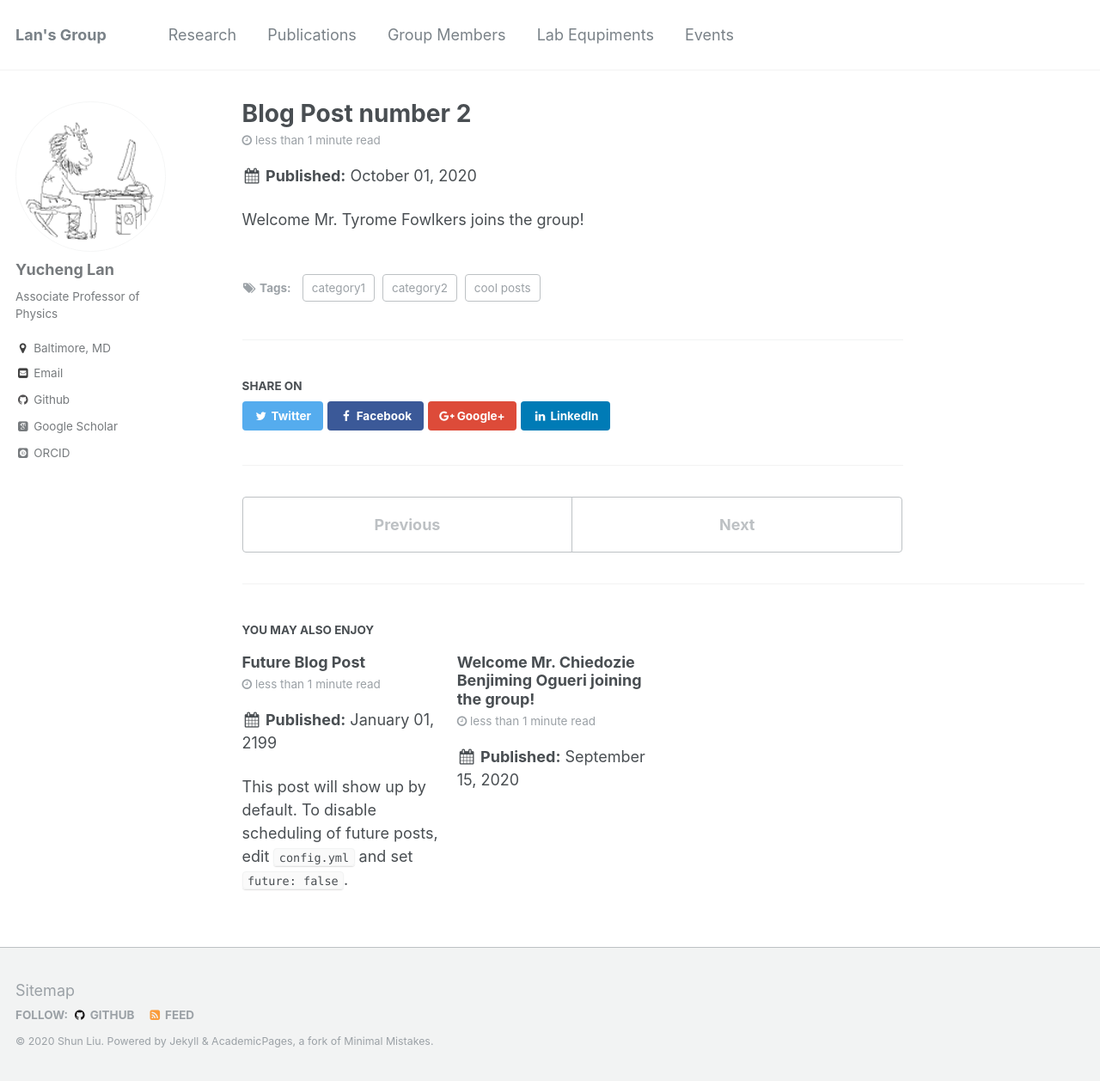
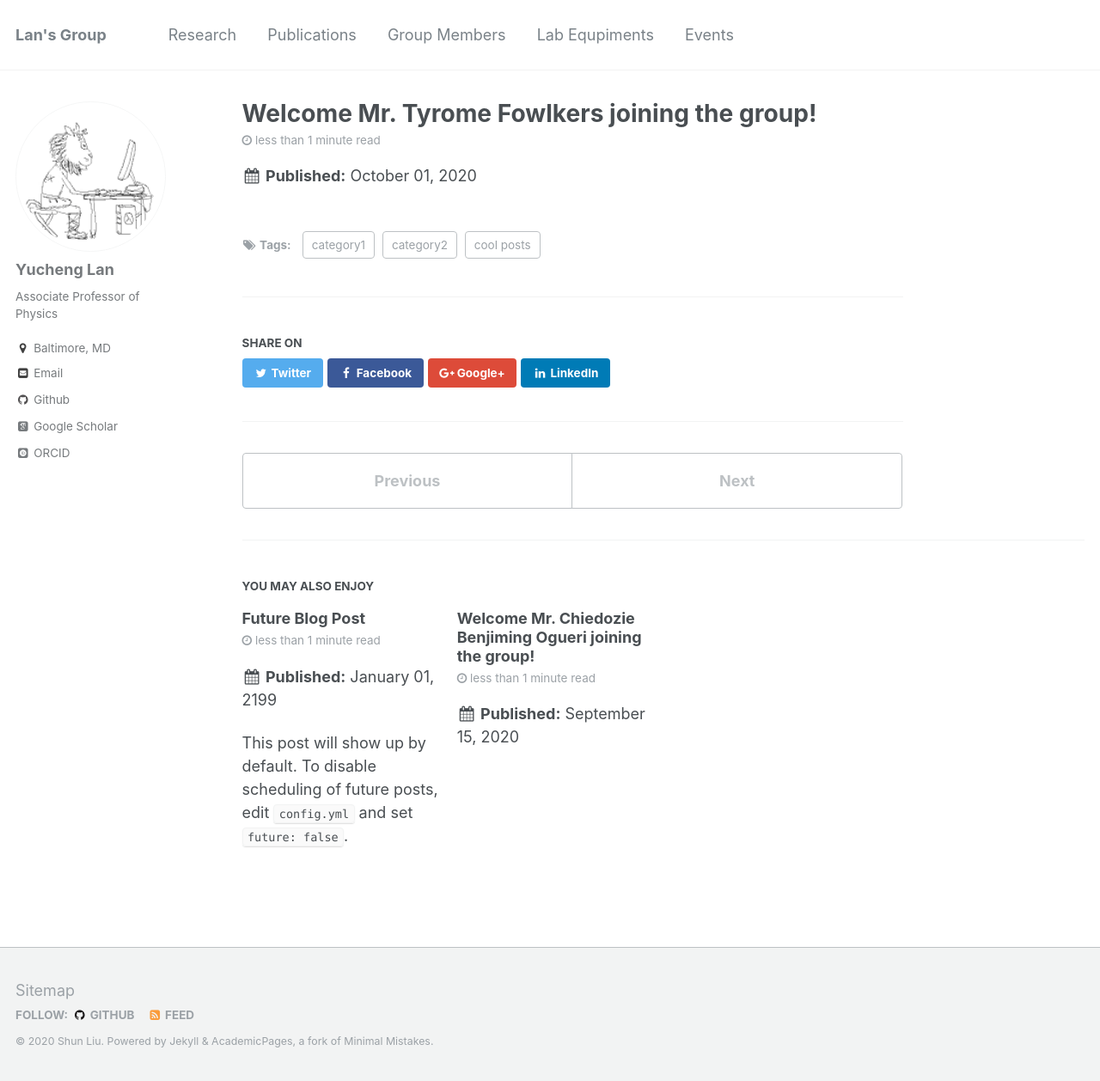
Before and after one commit to yuchenglan/LanGroup, a Jekyll site: the page built from _posts/2020-10-01-blog-post.md, in a window 1280 px wide and 1258 px high. Shown: the whole window at 86% size. Built offline with Jekyll 4.4.1, drawn with Linux system fonts in a browser that asks for light colours; some web fonts are replaced.

Commit message:
Update 2020-10-01-blog-post.md

```diff
--- a/_posts/2020-10-01-blog-post.md
+++ b/_posts/2020-10-01-blog-post.md
@@ -1,5 +1,5 @@
 ---
-title: 'Blog Post number 2'
+title: 'Welcome Mr. Tyrome Fowlkers joining the group!'
 date: 2020-10-01
 permalink: /posts/2020-10-01-blog-post
 tags:
@@ -7,5 +7,3 @@ tags:
   - category1
   - category2
 ---
-
-Welcome Mr. Tyrome Fowlkers joins the group!
```
